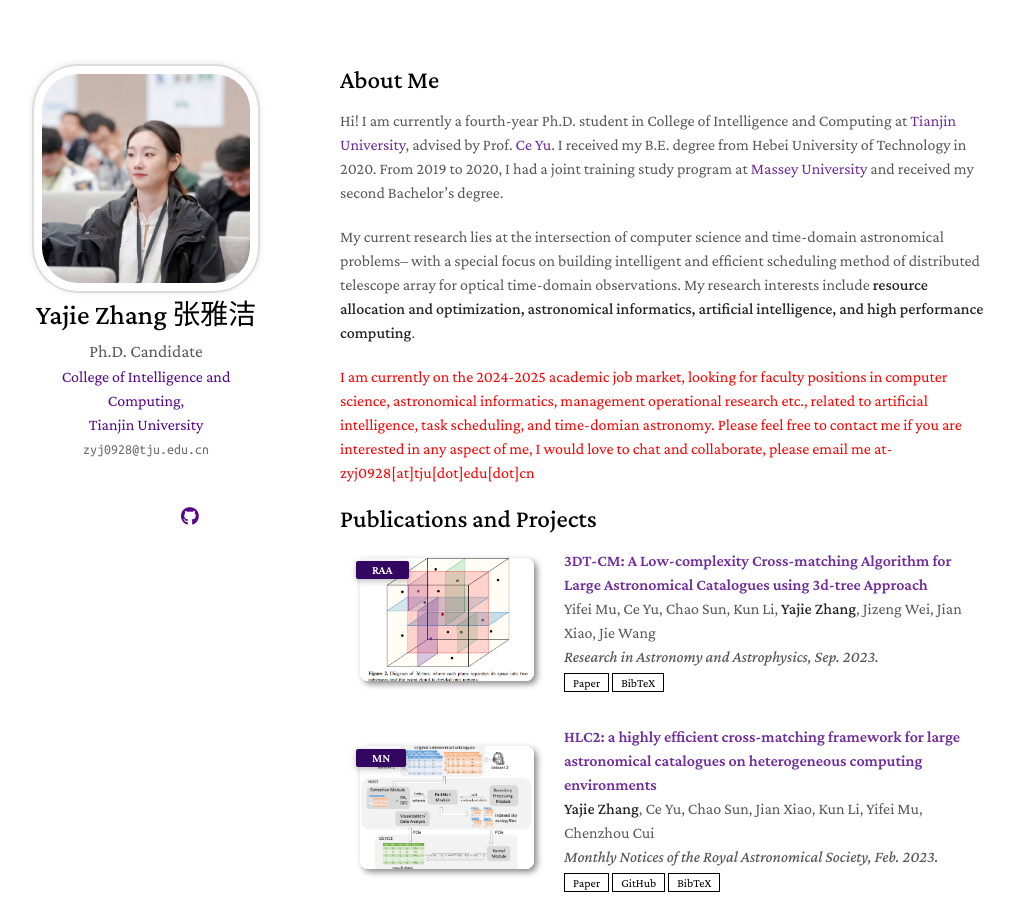
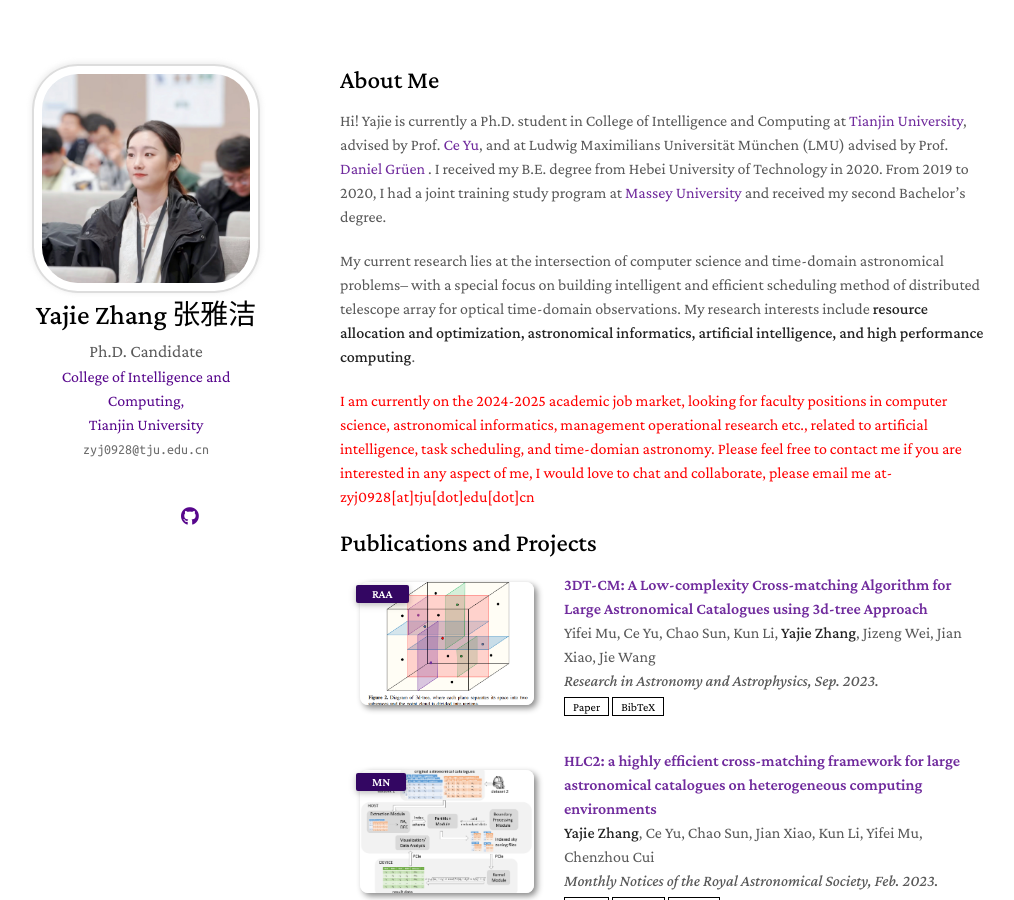
Before and after one commit to Yajie-Z/Yajie-Z.github.io, a Jekyll site: the page built from index.md, in a window 1280 px wide and 900 px high. Shown: the whole window, without its empty margins (130-1144 px from the left). Built offline with Jekyll 4.4.1, drawn with Linux system fonts in a browser that asks for light colours; nearby versions of some CDN libraries; a style sheet for code colours, icons or effects is not loaded; our own code applies the rules of GitHub Pages for plain Markdown files.

Commit message:
Update index.md

```diff
--- a/index.md
+++ b/index.md
@@ -5,7 +5,7 @@ layout: homepage
 ## About Me
 
 
-Hi! I am currently a fourth-year Ph.D. student in College of Intelligence and Computing at <a href="https://cic.tju.edu.cn/english/home.htm" target="_blank"> Tianjin University</a>, advised by Prof. <a href="http://cic.tju.edu.cn/faculty/yuce/index.html" target="_blank"> Ce Yu</a>. I received my B.E. degree from Hebei University of Technology in 2020. From 2019 to 2020, I had a joint training study program at <a href="https://www.massey.ac.nz/" target="_blank"> Massey University</a> and received my second Bachelor's degree.
+Hi! Yajie is currently a Ph.D. student in College of Intelligence and Computing at <a href="https://cic.tju.edu.cn/english/home.htm" target="_blank"> Tianjin University</a>, advised by Prof. <a href="http://cic.tju.edu.cn/faculty/yuce/index.html" target="_blank"> Ce Yu</a>, and at Ludwig Maximilians Universität München (LMU) advised by Prof. <a href="https://www.imprs-astro.mpg.de/content/prof-dr-daniel-grun-0.html" target="_blank"> Daniel Grüen </a>. I received my B.E. degree from Hebei University of Technology in 2020. From 2019 to 2020, I had a joint training study program at <a href="https://www.massey.ac.nz/" target="_blank"> Massey University</a> and received my second Bachelor's degree.
 
 My current research lies at the intersection of computer science and time-domain astronomical problems– with a special focus on building intelligent and efficient scheduling method of distributed telescope array for optical time-domain observations. My research interests include <strong>resource allocation and optimization, astronomical informatics, artificial intelligence, and high performance computing</strong>.
 
```
